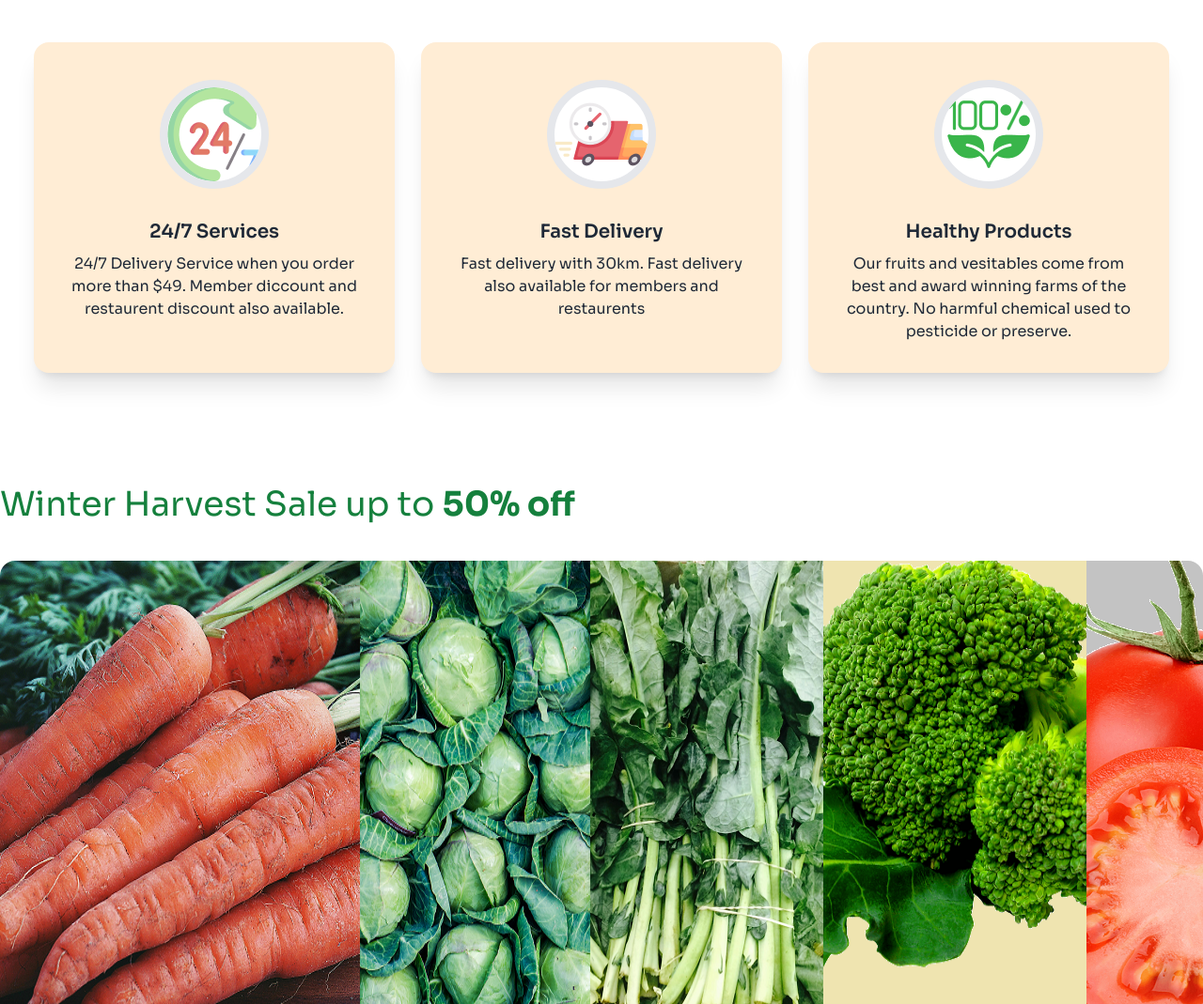
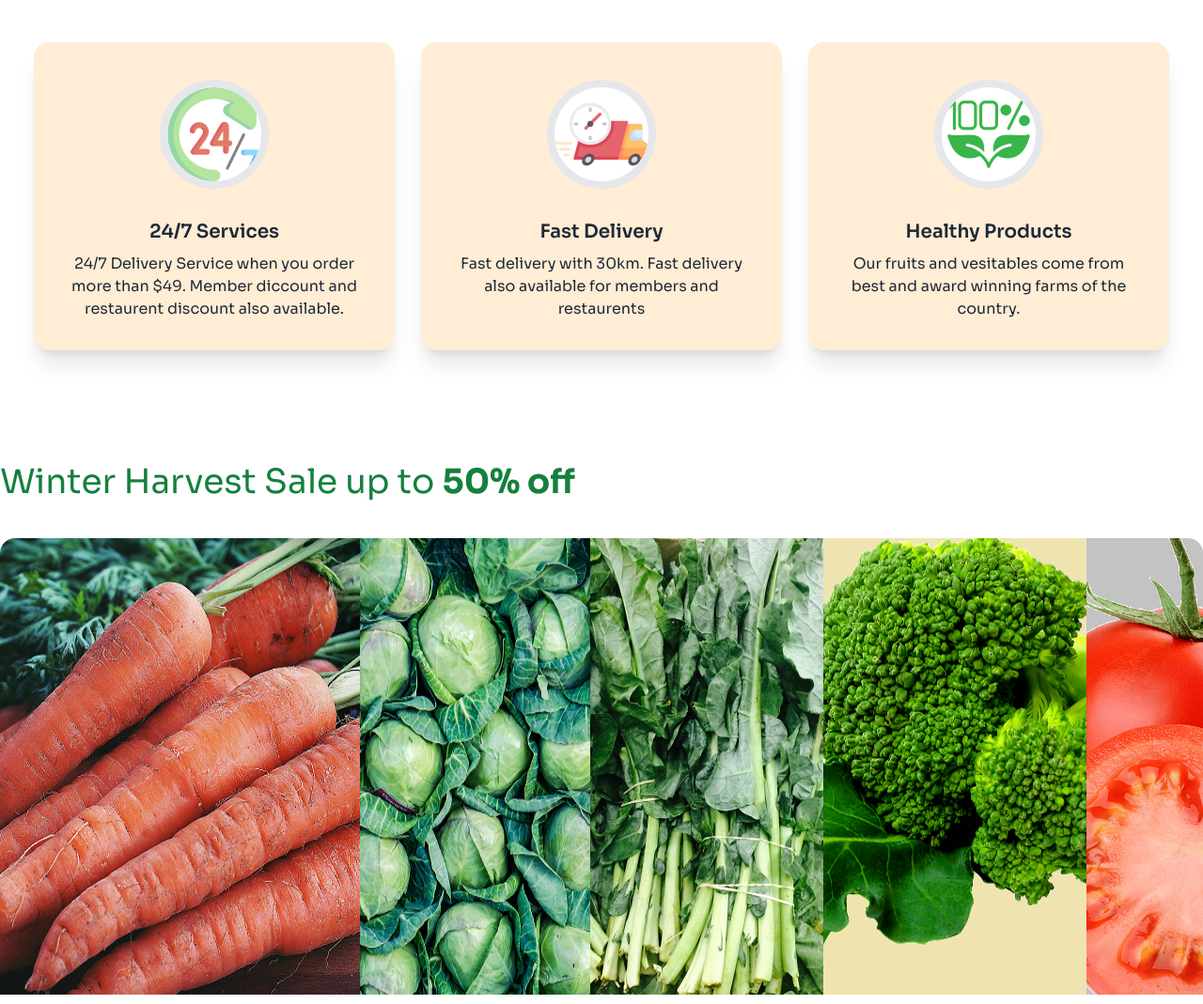
Before and after one commit to md-almahfuz/B11A3--assignment-3, a plain HTML site: page index.html in a window 1280 px wide. Shown: the part 983-2052 px from the top of the page at 94% size. Drawn offline with nearby package versions, Linux system fonts and the light colour scheme.

Commit message:
Assgnment 3: House Keeping Complted before final push

```diff
--- a/index.html
+++ b/index.html
@@ -50,30 +50,6 @@ Description: Sohoj Solor Simple Homepage for Nature's Platter -->
          <nav>
             <div class="navbar">
                 <div class="navbar-start">
-                  <!-- <div class="dropdown">
-                    <div tabindex="0" role="button" class="btn btn-ghost lg:hidden">
-                      <svg
-                        xmlns="http://www.w3.org/2000/svg"
-                        class="h-5 w-5"
-                        fill="none"
-                        viewBox="0 0 24 24"
-                        stroke="currentColor">
-                        <path
-                          stroke-linecap="round"
-                          stroke-linejoin="round"
-                          stroke-width="2"
-                          d="M4 6h16M4 12h8m-8 6h16" />
-                      </svg>
-                    </div>
-                    <ul
-                      tabindex="0"
-                      class="menu menu-sm dropdown-content bg-base-100 rounded-box z-[1] mt-3 w-52 p-2 shadow">
-                      <li><a>Products</a></li>
-                      <li><a>Services</a></li>
-                      <li><a>Contact Us</a></li>
-                    </ul>
-                  </div> -->
-                  <!-- <a class="btn btn-ghost text-xl">Nature's Platter</a> -->
                   <img src="./assets/logo-header.png" alt="Picture of Fresh Vegitables">
                 </div>
                 <div class="navbar-center hidden lg:flex">
@@ -85,14 +61,9 @@ Description: Sohoj Solor Simple Homepage for Nature's Platter -->
                 </div>
 
                 <div class="navbar-end flex place-content-evenly">
-                <!-- <div class="navbar-end hidden lg:flex"> -->
                     <i class="fa fa-search text-2xl hidden lg:block"></i>
-
                   <i class="fa fa-shopping-cart text-2xl hidden lg:block"></i>
                   <button class="btn btn-outline hidden lg:block">login</button>
-
-                  <!-- <a class="btn hidden lg:block">Login</a> -->
-                  <!-- <a class="btn-register hidden lg:block">Register</a> -->
                   <button class="btn text:white btn-success hidden lg:block">Register</button>
                 </div>
                 <div class="dropdown">
@@ -149,12 +120,7 @@ Description: Sohoj Solor Simple Homepage for Nature's Platter -->
        <div class="pb-30">
         <h3 class="text-4xl text-green-700 py-10">Services</h3>
         <div class="flex flex-col md:flex-row gap-7 justify-center">
-          <div class="card bg-orange-100 w-96 shadow-xl">
-            <!-- <div class="avatar ">
-              <div class="w-20 rounded-full bg-white border-white object-contain">
-                <img class="rounded-s-full" src="/assets/service.png" />
-              </div>
-            </div> -->
+          <div class="card bg-orange-100 w-full md:w-96 shadow-xl">
             <figure class="px-10 pt-10 object-cover">
               <img
                 src="assets/service.png"
@@ -167,7 +133,7 @@ Description: Sohoj Solor Simple Homepage for Nature's Platter -->
             </div>
           </div>
 
-          <div class="card bg-orange-100 w-96 shadow-xl">
+          <div class="card bg-orange-100 w-full md:w-96 shadow-xl">
             <figure class="px-10 pt-10 ">
               <img
                 src="assets/delivery.png"
@@ -180,7 +146,7 @@ Description: Sohoj Solor Simple Homepage for Nature's Platter -->
             </div>
           </div>
 
-          <div class="card bg-orange-100 w-96 shadow-xl">
+          <div class="card bg-orange-100 w-full md:w-96 shadow-xl">
             <figure class="px-10 pt-10 ">
               <img
                 src="assets/healthy.png"
@@ -189,7 +155,7 @@ Description: Sohoj Solor Simple Homepage for Nature's Platter -->
             </figure>
             <div class="card-body items-center text-center">
               <h2 class="card-title">Healthy Products </h2>
-              <p>Our fruits and vesitables come from best and award winning farms of the country. No harmful chemical used to pesticide or preserve. </p>
+              <p>Our fruits and vesitables come from best and award winning farms of the country.  </p>
             </div>
           </div>
 
@@ -237,9 +203,9 @@ Description: Sohoj Solor Simple Homepage for Nature's Platter -->
       <!-- Popular Product Section -->
       <div class="bg-orange-100 py-20 px-10">
         <h3 class="text-4xl text-green-700 py-10">Popular Products</h3>
-        <div class="flex flex-col md:flex-row gap-3">
+        <div class="flex flex-col md:flex-row gap-3 items-centre">
           <!-- Big Card -->
-        <div class="card popular-card w-96 shadow-xl">
+        <div class="card popular-card w-full md:w-96 shadow-xl">
           <div class="card-body items-left text-left">
             <h2 class="card-title pb-4">30% off</h2>
             <p>Discover a world of treats, toys, and essentials handpicked for </p>
```
